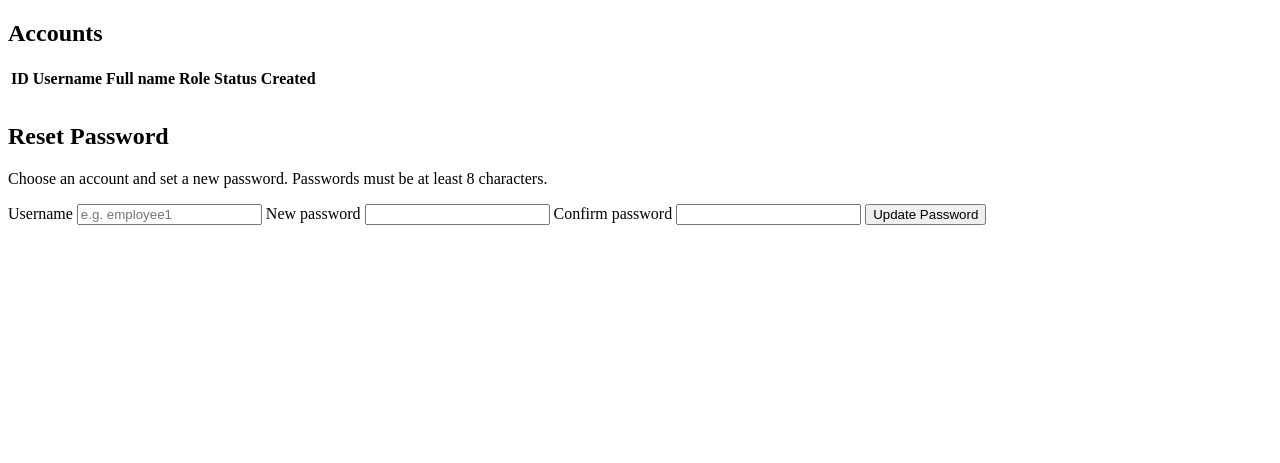
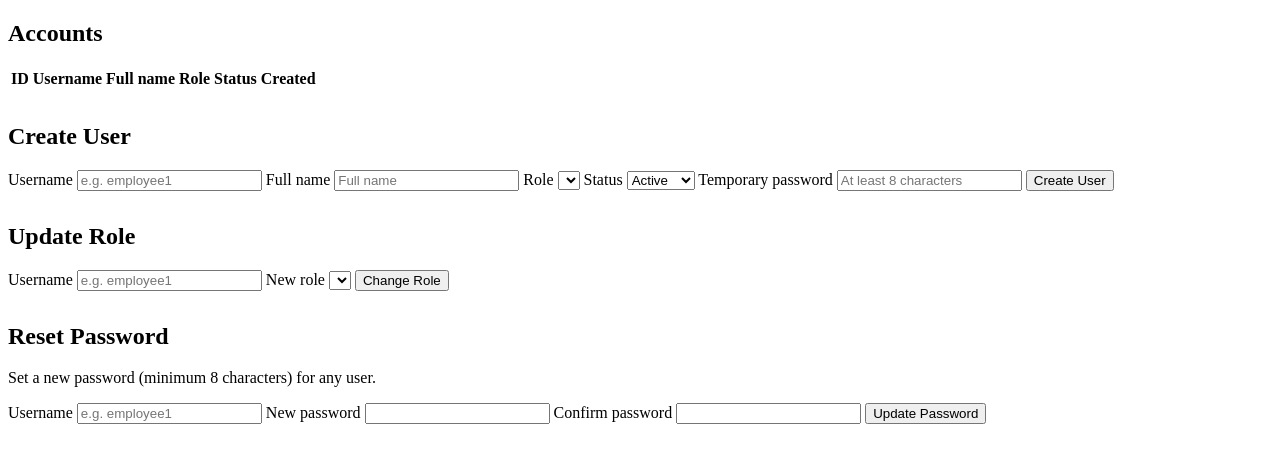
Before and after one commit to guilherme-salome/mister-anderson, a Flask app: template src/webapp/templates/admin_users.html in a window 1280 px wide. Shown: the part 98-561 px from the top of the page. Run offline with Flask 3, Linux system fonts and the light colour scheme; the template is opened without the code that fills it, so the values that code supplies are empty.

Commit message:
admin page for creating and modifying users

```diff
--- a/src/webapp/static/styles.css
+++ b/src/webapp/static/styles.css
@@ -22,5 +22,5 @@ dd { margin: 4px 0 0 0; }
 table { width: 100%; border-collapse: collapse; }
 th, td { padding: 10px; border-bottom: 1px solid #e5e7eb; text-align: left; }
 th { background: #f1f5f9; font-weight: 600; }
-form.inline { display: flex; flex-wrap: wrap; gap: 12px; align-items: flex-end; }
-form.inline button { width: auto; padding: 10px 16px; }
+.inline { display: flex; flex-wrap: wrap; gap: 12px; align-items: flex-end; }
+.inline button { width: auto; padding: 10px 16px; }
--- a/src/webapp/templates/admin_users.html
+++ b/src/webapp/templates/admin_users.html
@@ -38,7 +38,18 @@
             <td>{{ u.username }}</td>
             <td>{{ u.full_name }}</td>
             <td>{{ u.role|capitalize }}</td>
-            <td>{{ 'Active' if u.is_active else 'Inactive' }}</td>
+            <td>
+              {{ 'Active' if u.is_active else 'Inactive' }}
+              {% if u.id != user.id %}
+                <form method="post" action="/admin/users/status" class="inline" style="margin-top:6px;">
+                  <input type="hidden" name="target_user" value="{{ u.username }}">
+                  <input type="hidden" name="new_status" value="{{ 0 if u.is_active else 1 }}">
+                  <button type="submit" class="button secondary" style="padding:6px 12px;">
+                    {{ 'Deactivate' if u.is_active else 'Activate' }}
+                  </button>
+                </form>
+              {% endif %}
+            </td>
             <td>{{ u.created_at }}</td>
           </tr>
         {% endfor %}
@@ -47,8 +58,54 @@
   </section>
 
   <section class="card" style="margin-top:2rem;">
+    <h2>Create User</h2>
+    <form method="post" action="/admin/users/create" class="inline">
+      <label for="new_username">Username</label>
+      <input type="text" id="new_username" name="new_username" placeholder="e.g. employee1" required autocomplete="username">
+
+      <label for="full_name">Full name</label>
+      <input type="text" id="full_name" name="full_name" placeholder="Full name" required>
+
+      <label for="role">Role</label>
+      <select id="role" name="role" required>
+        {% for role in roles %}
+          <option value="{{ role }}">{{ role|capitalize }}</option>
+        {% endfor %}
+      </select>
+
+      <label for="account_status">Status</label>
+      <select id="account_status" name="account_status" required>
+        <option value="active" selected>Active</option>
+        <option value="inactive">Inactive</option>
+      </select>
+
+      <label for="temp_password">Temporary password</label>
+      <input type="password" id="temp_password" name="temp_password" minlength="8" placeholder="At least 8 characters" required autocomplete="new-password">
+
+      <button type="submit">Create User</button>
+    </form>
+  </section>
+
+  <section class="card" style="margin-top:2rem;">
+    <h2>Update Role</h2>
+    <form method="post" action="/admin/users/role" class="inline">
+      <label for="role_username">Username</label>
+      <input type="text" id="role_username" name="role_username" placeholder="e.g. employee1" required>
+
+      <label for="new_role">New role</label>
+      <select id="new_role" name="new_role" required>
+        {% for role in roles %}
+          <option value="{{ role }}">{{ role|capitalize }}</option>
+        {% endfor %}
+      </select>
+
+      <button type="submit">Change Role</button>
+    </form>
+  </section>
+
+  <section class="card" style="margin-top:2rem;">
     <h2>Reset Password</h2>
-    <p style="margin-bottom:1rem;">Choose an account and set a new password. Passwords must be at least 8 characters.</p>
+    <p style="margin-bottom:1rem;">Set a new password (minimum 8 characters) for any user.</p>
     <form method="post" action="/admin/users/reset" class="inline">
       <label for="target_username">Username</label>
       <input type="text" id="target_username" name="target_username" placeholder="e.g. employee1" required autocomplete="username">
```
Also changed, not shown: src/webapp/app.py (+118 -7 lines), src/webapp/db.py (+17 -0 lines).
